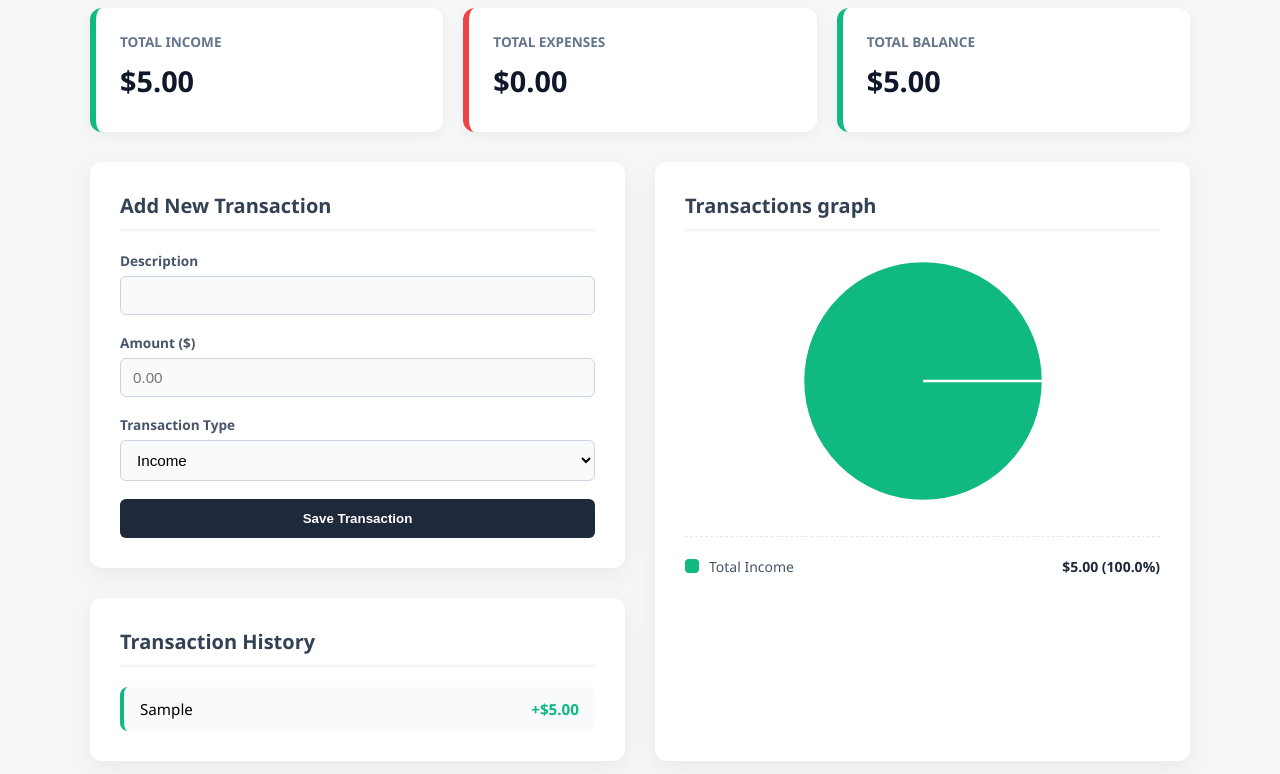
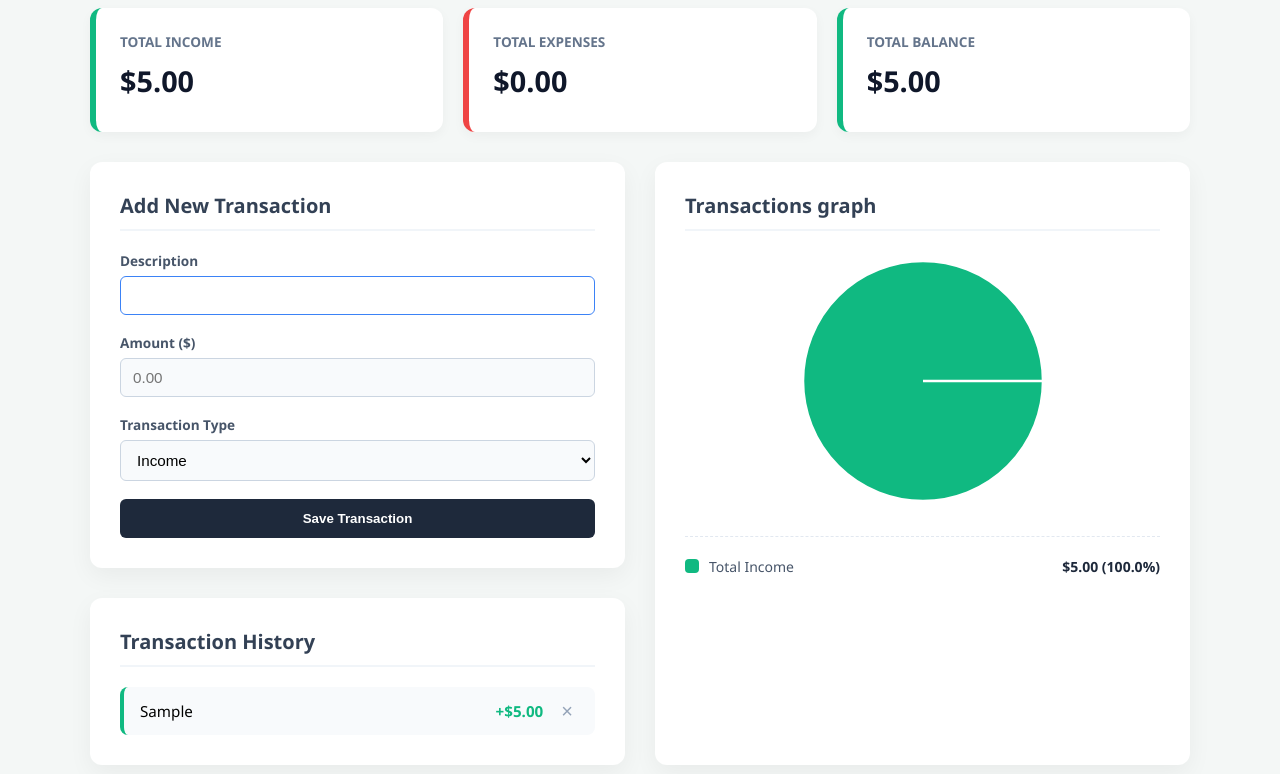
Before and after one commit to orla-lyne/my-expenses, a plain HTML site: page index.html in a window 1280 px wide. Both pictures are taken after typing "Sample", "5" into the empty fields and a click on the button "Save Transaction". Shown: the part 134-908 px from the top of the page. Drawn offline with Linux system fonts and the light colour scheme.

Commit message:
feat: add delete transaction button

```diff
--- a/script.js
+++ b/script.js
@@ -1,5 +1,7 @@
-let totalIncome = 0, totalExpenses = 0;
-const historyLog = [];
+
+const STORAGE_KEY = "expenseTracker.transactions";
+
+let historyLog = loadTransactions();
 
 const canvas = document.getElementById("pieChart");
 const ctx = canvas.getContext("2d");
@@ -13,28 +15,112 @@ const txForm = document.getElementById("txForm");
 const historyList = document.getElementById("historyList");
 
 function fmt(val) {
-    const absStr = Math.abs(val).toLocaleString('en-US', { minimumFractionDigits: 2, maximumFractionDigits: 2 });
+    const absStr = Math.abs(val).toLocaleString("en-US", {
+        minimumFractionDigits: 2,
+        maximumFractionDigits: 2,
+    });
     return val < 0 ? `-$${absStr}` : `$${absStr}`;
 }
 
-function updateUI() {
-    const balance = totalIncome - totalExpenses;
+function makeId() {
+    if (typeof crypto !== "undefined" && crypto.randomUUID) return crypto.randomUUID();
+    return Date.now().toString(36) + Math.random().toString(36).slice(2, 10);
+}
+
+function loadTransactions() {
+    try {
+        const raw = localStorage.getItem(STORAGE_KEY);
+        if (!raw) return [];
+        const parsed = JSON.parse(raw);
+        if (!Array.isArray(parsed)) return [];
+        return parsed.filter(
+            (tx) =>
+                tx &&
+                typeof tx.desc === "string" &&
+                typeof tx.amount === "number" &&
+                (tx.type === "income" || tx.type === "expense")
+        ).map((tx) => ({ ...tx, id: tx.id || makeId() }));
+    } catch (err) {
+        console.warn("Could not load saved transactions:", err);
+        return [];
+    }
+}
+
+function saveTransactions() {
+    try {
+        localStorage.setItem(STORAGE_KEY, JSON.stringify(historyLog));
+    } catch (err) {
+        console.warn("Could not save transactions:", err);
+    }
+}
+
+function renderHistory() {
+    historyList.innerHTML = "";
+
+    if (historyLog.length === 0) {
+        const li = document.createElement("li");
+        li.className = "history-item";
+        li.style.color = "#94a3b8";
+        li.textContent = "No transactions added yet.";
+        historyList.appendChild(li);
+        return;
+    }
+
+    [...historyLog].reverse().forEach((tx) => {
+        const li = document.createElement("li");
+        li.className = `history-item ${tx.type}`;
+        li.dataset.id = tx.id;
+
+        const descSpan = document.createElement("span");
+        descSpan.className = "item-desc";
+        descSpan.textContent = tx.desc;
+
+        const right = document.createElement("div");
+        right.className = "item-right";
+
+        const amtSpan = document.createElement("span");
+        amtSpan.className = "item-amt";
+        amtSpan.textContent = `${tx.type === "income" ? "+" : "-"}${fmt(tx.amount)}`;
+
+        const delBtn = document.createElement("button");
+        delBtn.type = "button";
+        delBtn.className = "delete-btn";
+        delBtn.dataset.action = "delete";
+        delBtn.dataset.id = tx.id;
+        delBtn.setAttribute("aria-label", `Delete transaction: ${tx.desc}`);
+        delBtn.textContent = "×";
+
+        right.append(amtSpan, delBtn);
+        li.append(descSpan, right);
+        historyList.appendChild(li);
+    });
+}
+
+function renderLegend(data, volume) {
+    legend.innerHTML = "";
+    data.forEach((slice) => {
+        if (slice.value === 0) return;
+        const li = document.createElement("li");
+        li.className = "legend-item";
+
+        const box = document.createElement("span");
+        box.className = "color-box";
+        box.style.background = slice.color;
+
+        const label = document.createElement("span");
+        label.textContent = slice.label;
+
+        const val = document.createElement("span");
+        val.className = "val-label";
+        val.textContent = `${fmt(slice.value)} (${((slice.value / volume) * 100).toFixed(1)}%)`;
+
+        li.append(box, label, val);
+        legend.appendChild(li);
+    });
+}
+
+function renderChart(totalIncome, totalExpenses) {
     const volume = totalIncome + totalExpenses;
-
-    incView.textContent = fmt(totalIncome);
-    expView.textContent = fmt(totalExpenses);
-    balView.textContent = fmt(balance);
-
-    balCard.className = "card balance " + (balance > 0 ? "positive" : balance < 0 ? "negative" : "");
-
-    historyList.innerHTML = historyLog.length === 0 ?
-        `<li class="history-item" style="color:#94a3b8">No transactions added yet.</li>` :
-        historyLog.slice().reverse().map(tx => `
-            <li class="history-item ${tx.type}">
-                <span>${tx.desc}</span>
-                <span class="item-amt">${tx.type === 'income' ? '+' : '-'}${fmt(tx.amount)}</span>
-            </li>
-        `).join('');
 
     ctx.clearRect(0, 0, canvas.width, canvas.height);
     legend.innerHTML = "";
@@ -42,19 +128,20 @@ function updateUI() {
     if (volume === 0) {
         chartPanel.classList.add("empty");
         return;
-    } else {
-        chartPanel.classList.remove("empty");
     }
+    chartPanel.classList.remove("empty");
 
     const data = [
         { label: "Total Income", value: totalIncome, color: "#10b981" },
-        { label: "Total Expenses", value: totalExpenses, color: "#ef4444" }
+        { label: "Total Expenses", value: totalExpenses, color: "#ef4444" },
     ];
 
     let startAngle = 0;
-    const cx = canvas.width / 2, cy = canvas.height / 2, r = cx - 10;
+    const cx = canvas.width / 2;
+    const cy = canvas.height / 2;
+    const r = cx - 10;
 
-    data.forEach(slice => {
+    data.forEach((slice) => {
         if (slice.value === 0) return;
         const angle = (slice.value / volume) * 2 * Math.PI;
 
@@ -69,30 +156,61 @@ function updateUI() {
         ctx.stroke();
 
         startAngle += angle;
+    });
 
-        const li = document.createElement("li");
-        li.className = "legend-item";
-        li.innerHTML = `
-            <span class="color-box" style="background:${slice.color}"></span>
-            <span>${slice.label}</span>
-            <span class="val-label">${fmt(slice.value)} (${((slice.value / volume) * 100).toFixed(1)}%)</span>
-        `;
-        legend.appendChild(li);
-    });
+    renderLegend(data, volume);
+}
+
+function updateUI() {
+    const { income, expenses } = historyLog.reduce(
+        (acc, tx) => {
+            if (tx.type === "income") acc.income += tx.amount;
+            else acc.expenses += tx.amount;
+            return acc;
+        },
+        { income: 0, expenses: 0 }
+    );
+
+    const balance = income - expenses;
+
+    incView.textContent = fmt(income);
+    expView.textContent = fmt(expenses);
+    balView.textContent = fmt(balance);
+
+    balCard.className =
+        "card balance " +
+        (balance > 0 ? "positive" : balance < 0 ? "negative" : "");
+
+    renderHistory();
+    renderChart(income, expenses);
+
+    saveTransactions();
 }
 
 txForm.addEventListener("submit", (e) => {
     e.preventDefault();
+
     const desc = document.getElementById("desc").value.trim();
     const amount = parseFloat(document.getElementById("amount").value);
     const type = document.getElementById("type").value;
 
-    if (type === "income") totalIncome += amount;
-    else totalExpenses += amount;
+    if (!desc || !Number.isFinite(amount) || amount <= 0) return;
+    if (type !== "income" && type !== "expense") return;
 
-    historyLog.push({ desc, amount, type });
+    historyLog.push({ id: makeId(), desc, amount, type });
     updateUI();
     txForm.reset();
+    document.getElementById("desc").focus();
 });
 
+historyList.addEventListener("click", (e) => {
+    const btn = e.target.closest("button[data-action='delete']");
+    if (!btn) return;
+
+    const id = btn.dataset.id;
+    historyLog = historyLog.filter((tx) => tx.id !== id);
+    updateUI();
+});
+
+
 updateUI();
--- a/style.css
+++ b/style.css
@@ -213,3 +213,39 @@ h2 {
     color: #1e293b;
     margin-left: auto;
 }
+.history-item .item-desc {
+    flex: 1;
+    min-width: 0;
+    overflow: hidden;
+    text-overflow: ellipsis;
+    white-space: nowrap;
+}
+
+.history-item .item-right {
+    display: flex;
+    align-items: center;
+    gap: 12px;
+    flex-shrink: 0;
+}
+
+.delete-btn {
+    border: none;
+    background: transparent;
+    color: #94a3b8;
+    font-size: 1.25rem;
+    line-height: 1;
+    padding: 2px 6px;
+    border-radius: 4px;
+    cursor: pointer;
+    transition: background 0.15s ease, color 0.15s ease;
+}
+
+.delete-btn:hover {
+    background: #fee2e2;
+    color: #ef4444;
+}
+
+.delete-btn:focus-visible {
+    outline: 2px solid #3b82f6;
+    outline-offset: 1px;
+}
```
